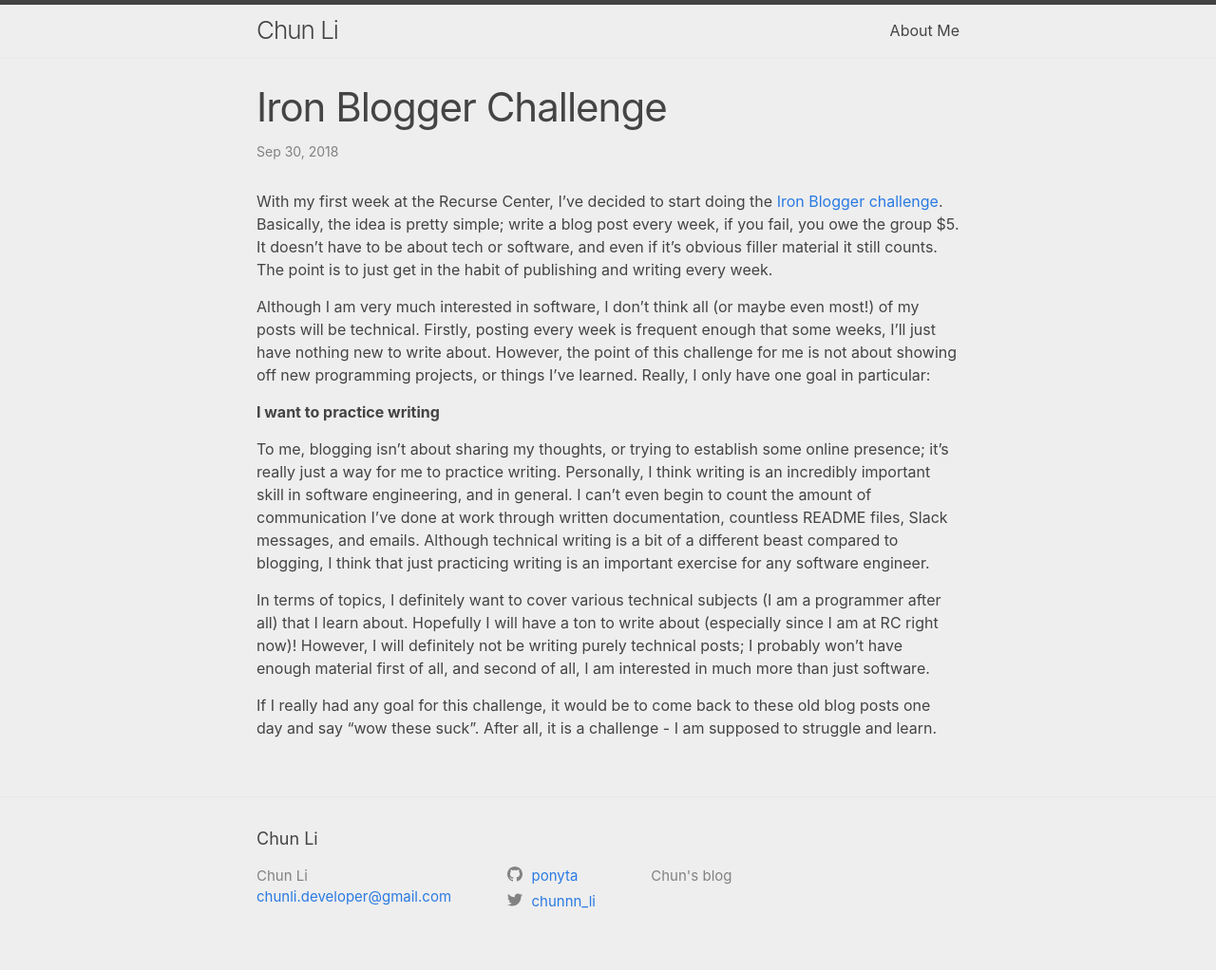
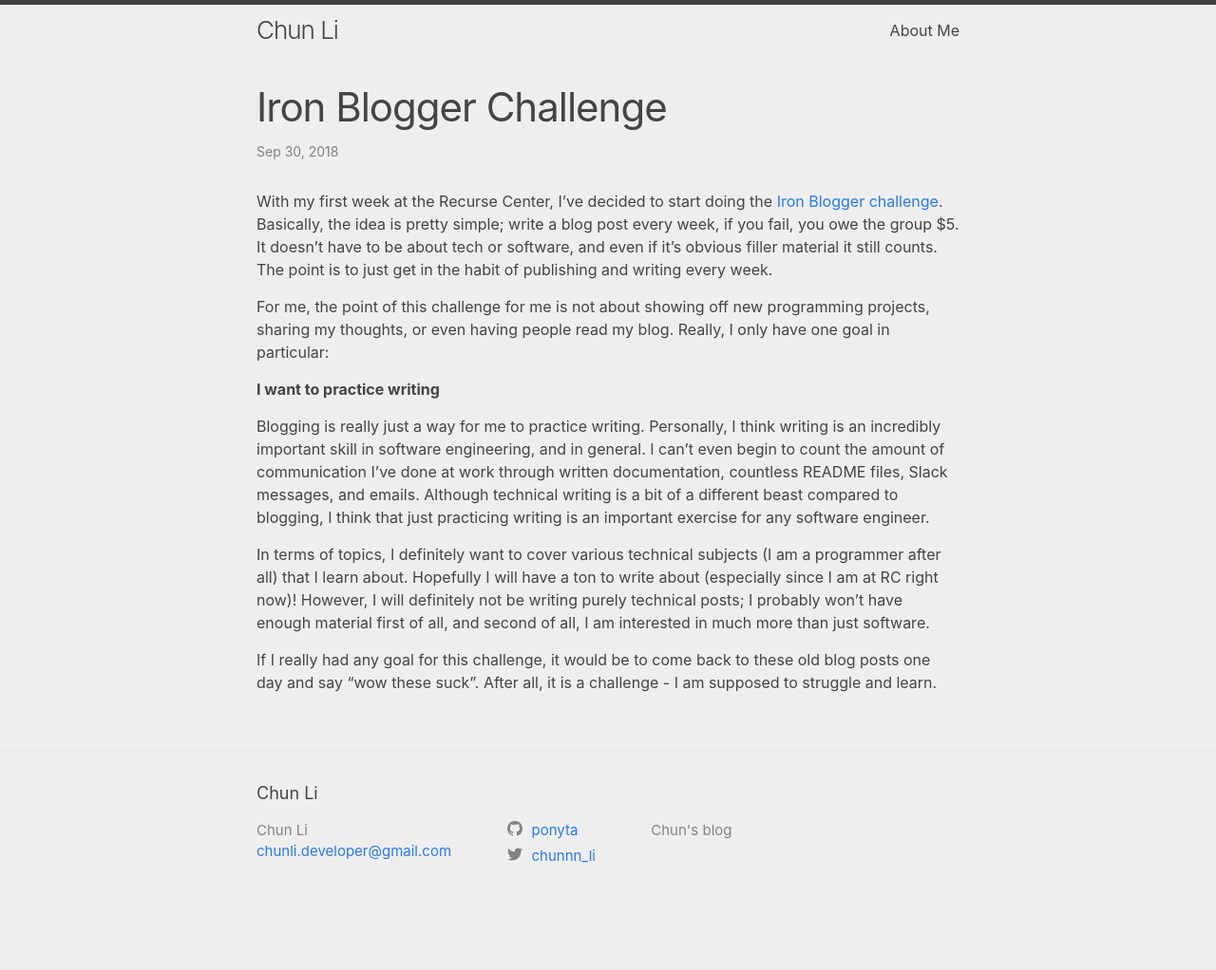
Before and after one commit to ponyta/ponyta.github.io, a Jekyll site: the page built from _posts/2018-09-30-iron-blogger-challenge.md, in a window 1280 px wide. Shown: the whole page at 95% size. Built offline with Jekyll 4.4.1, drawn with Linux system fonts in a browser that asks for light colours; after the commit the page ends 974 px from its top, so only the background shows below that.

Commit message:
Edit "Iron Blogger Challenge"

```diff
--- a/_posts/2018-09-30-iron-blogger-challenge.md
+++ b/_posts/2018-09-30-iron-blogger-challenge.md
@@ -11,23 +11,19 @@ group $5. It doesn't have to be about tech or software, and even if it's
 obvious filler material it still counts. The point is to just get in the
 habit of publishing and writing every week.
 
-Although I am very much interested in software, I don't think all (or
-maybe even most!) of my posts will be technical. Firstly, posting every
-week is frequent enough that some weeks, I'll just have nothing new to
-write about. However, the point of this challenge for me is not about
-showing off new programming projects, or things I've learned. Really,
-I only have one goal in particular:
+For me, the point of this challenge for me is not about showing off new
+programming projects, sharing my thoughts, or even having people read my
+blog. Really, I only have one goal in particular:
 
 **I want to practice writing**
 
-To me, blogging isn't about sharing my thoughts, or trying to establish
-some online presence; it's really just a way for me to practice writing.
-Personally, I think writing is an incredibly important skill in software
-engineering, and in general. I can't even begin to count the amount of
-communication I've done at work through written documentation, countless
-README files, Slack messages, and emails. Although technical writing is
-a bit of a different beast compared to blogging, I think that just
-practicing writing is an important exercise for any software engineer.
+Blogging is really just a way for me to practice writing. Personally,
+I think writing is an incredibly important skill in software engineering,
+and in general. I can't even begin to count the amount of communication
+I've done at work through written documentation, countless README files,
+Slack messages, and emails. Although technical writing is a bit of
+a different beast compared to blogging, I think that just practicing
+writing is an important exercise for any software engineer.
 
 In terms of topics, I definitely want to cover various technical subjects
 (I am a programmer after all) that I learn about. Hopefully I will have
```
